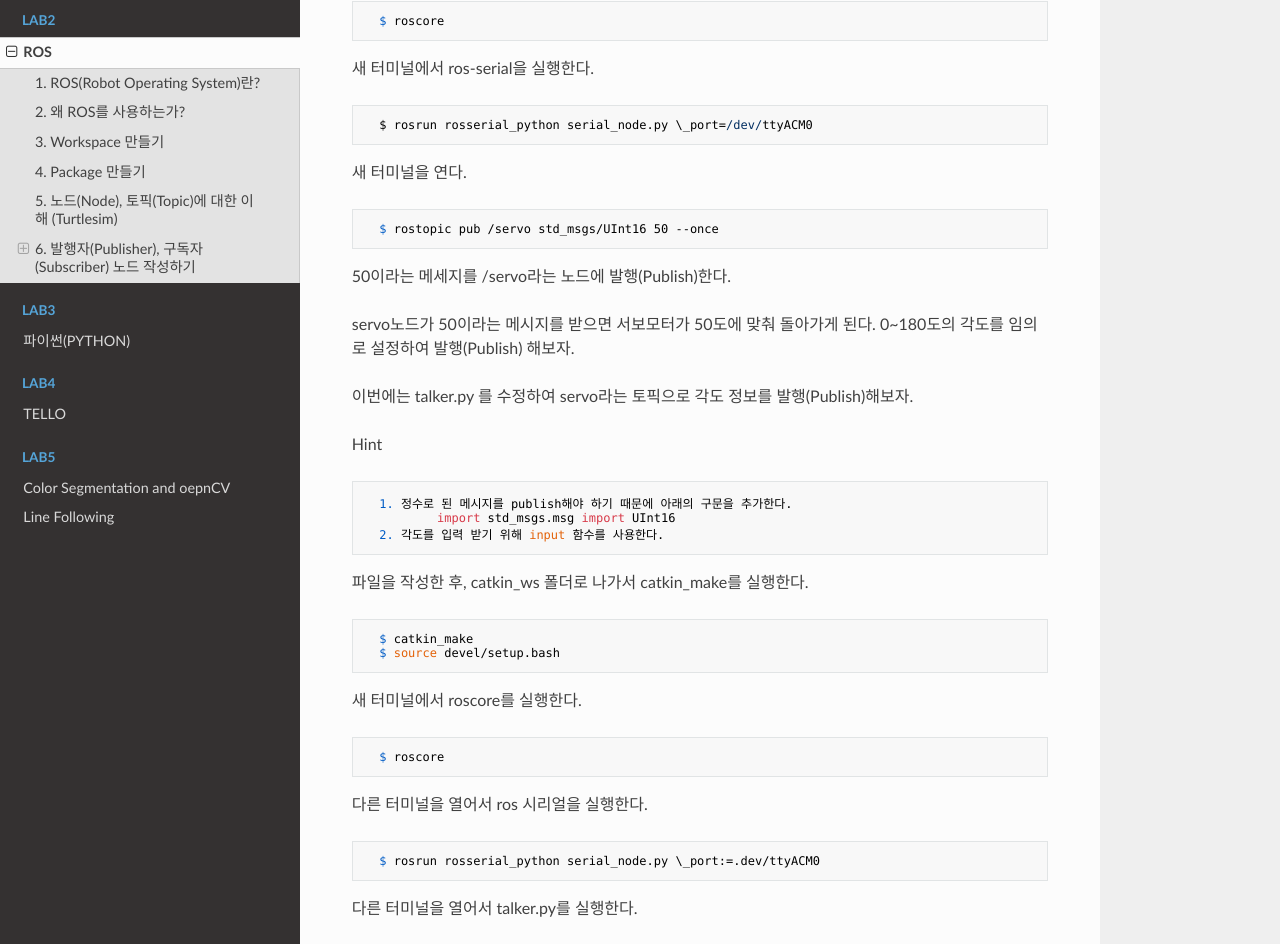
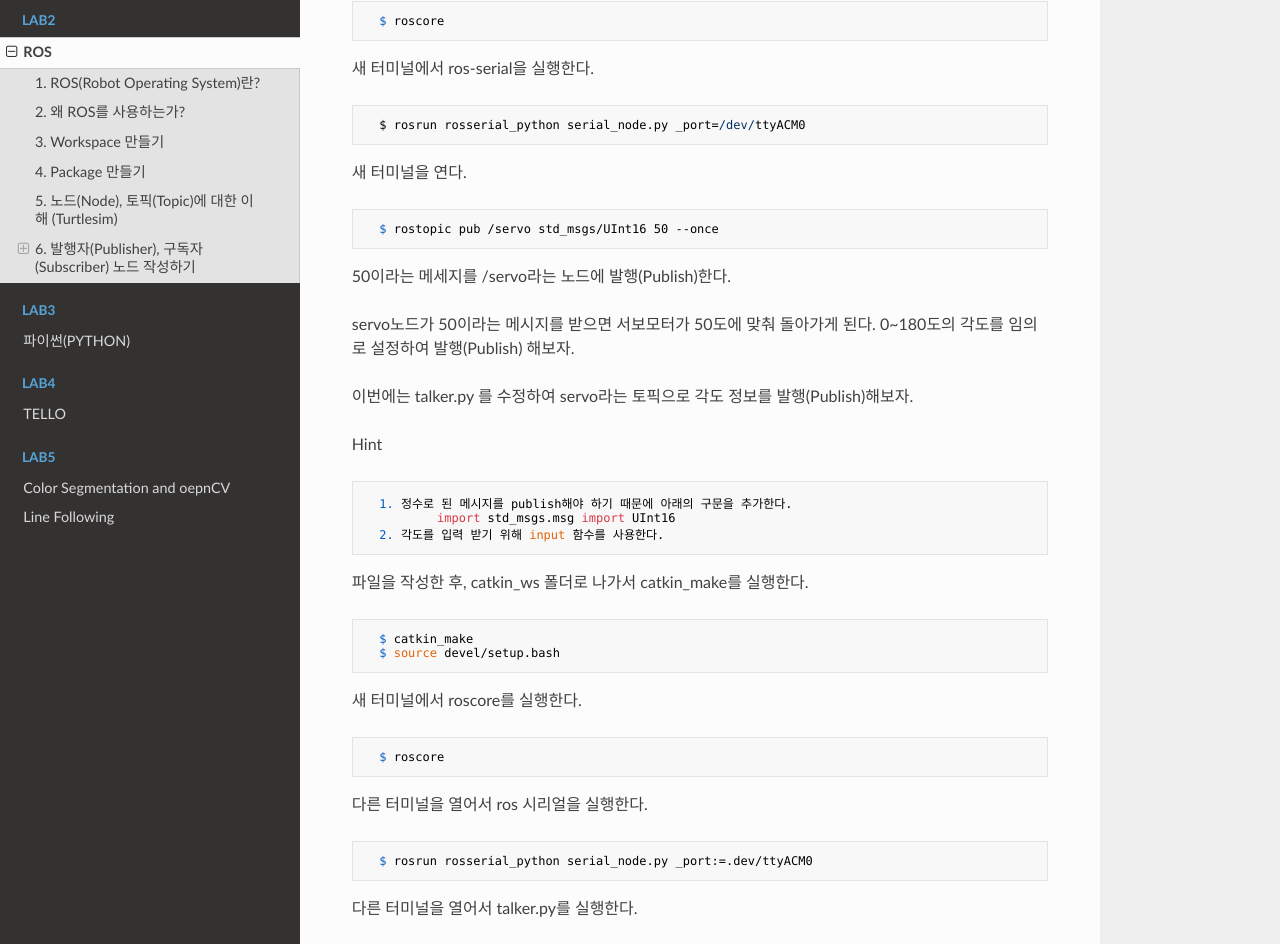
Before and after one commit to UNIST-STEM/2020, an MkDocs documentation site: the page built from docs/Lab2/ROS_Manual.md, in a window 1280 px wide and 1400 px high, scrolled down 6600 px. Shown: the part 142-1086 px from the top of the window. Built offline with MkDocs 1.6.1, drawn with Linux system fonts in a browser that asks for light colours; nearby versions of some CDN libraries.

Commit message:
checking

```diff
--- a/docs/Lab2/ROS_Manual.md
+++ b/docs/Lab2/ROS_Manual.md
@@ -226,7 +226,7 @@ ROS workstation을 설치한다.
 
 새 터미널에서 ros-serial을 실행한다.
 
-      $ rosrun rosserial_python serial_node.py \_port=/dev/ttyACM0
+      $ rosrun rosserial_python serial_node.py _port=/dev/ttyACM0
 
 새 터미널을 연다.
 
@@ -256,7 +256,7 @@ Hint
 
 다른 터미널을 열어서 ros 시리얼을 실행한다.
 
-      $ rosrun rosserial_python serial_node.py \_port:=.dev/ttyACM0
+      $ rosrun rosserial_python serial_node.py _port:=.dev/ttyACM0
 
 다른 터미널을 열어서 talker.py를 실행한다.
 
```
